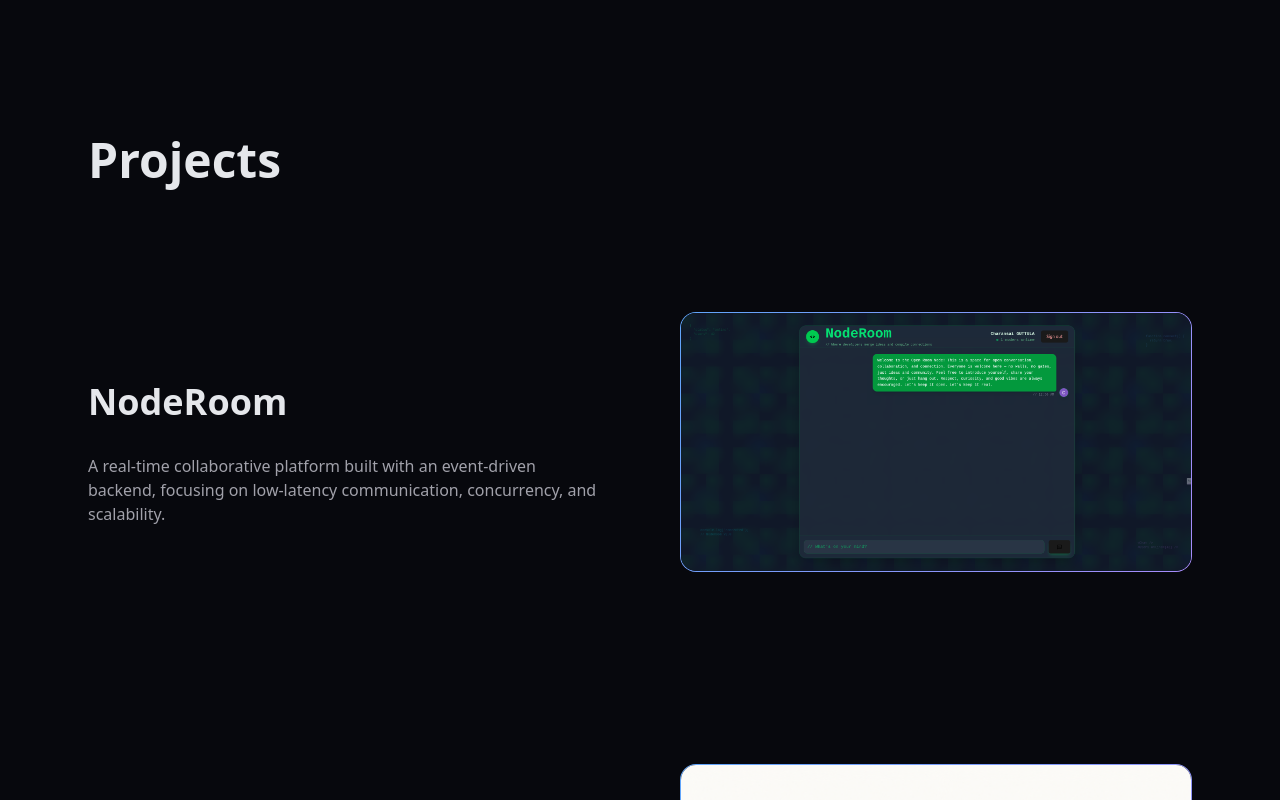
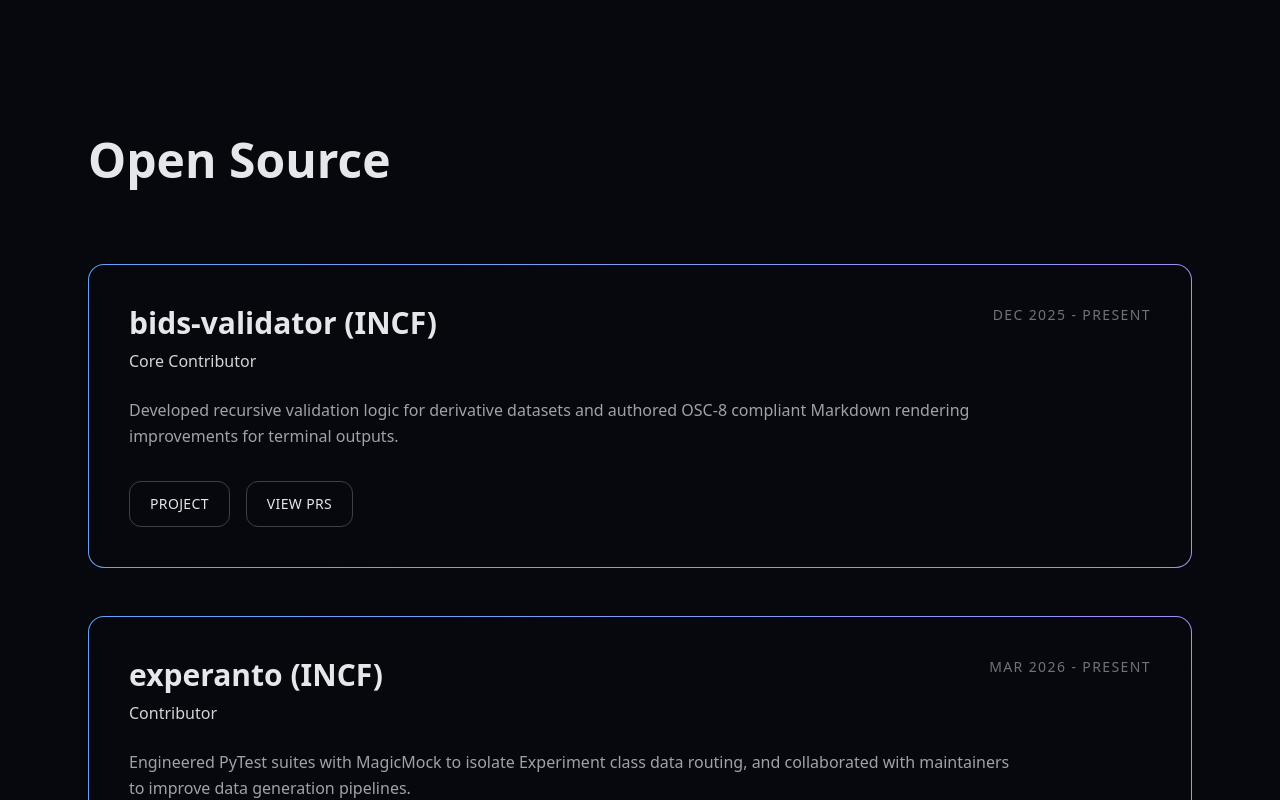
Before and after one commit to BitForge95/BitForge95.github.io, a React (Create React App) app: page / in a window 1280 px wide. Shown: the part 1620-2420 px from the top of the page. Built offline with nearby package versions, Linux system fonts and the light colour scheme.

Commit message:
Add Open Source Contributions section and minor tweaks

```diff
--- a/src/App.js
+++ b/src/App.js
@@ -3,6 +3,7 @@
 import About from "./components/About";
 import Skills from "./components/Skills";
 import Projects from "./components/Projects";
+import OpenSourceContributions from "./components/OpenSourceContributions";
 import Contact from "./components/Contact";
 
 export default function App() {
@@ -18,6 +19,7 @@
       <div className="max-w-6xl mx-auto px-6">
         <Hero />
         <Skills />
+        <OpenSourceContributions />
         <Projects />
         <About />
         <Contact />
--- a/src/components/About.jsx
+++ b/src/components/About.jsx
@@ -8,7 +8,7 @@
       whileInView={{ opacity: 1 }}
       viewport={{ once: true }}
     >
-      <h2 className="text-5xl font-bold mb-14">About</h2>
+      <h2 className="text-5xl font-bold mb-14">About Me</h2>
 
       <p className="text-3xl leading-relaxed text-zinc-300">
         I’m a Computer Science undergraduate at IIITDM Jabalpur
--- /dev/null
+++ b/src/components/OpenSourceContributions.jsx
@@ -0,0 +1,93 @@
+import { motion } from "framer-motion";
+
+const contributions = [
+   {
+    project: "bids-validator (INCF)",
+    role: "Core Contributor",
+    duration: "Dec 2025 - Present",
+    summary:
+      "Developed recursive validation logic for derivative datasets and authored OSC-8 compliant Markdown rendering improvements for terminal outputs.",
+    links: [
+      { label: "Project", href: "https://github.com/bids-standard/bids-validator" },
+      { label: "View PRs", href: "https://github.com/bids-standard/bids-validator/issues?q=is%3Apr%20author%3ABitForge95" }
+    ]
+  },
+  {
+    project: "experanto (INCF)",
+    role: "Contributor",
+    duration: "Mar 2026 - Present",
+    summary:
+      "Engineered PyTest suites with MagicMock to isolate Experiment class data routing, and collaborated with maintainers to improve data generation pipelines.",
+    links: [
+      { label: "Project", href: "https://github.com/sensorium-competition/experanto" },
+      { label: "View PRs", href: "https://github.com/sensorium-competition/experanto/issues?q=is%3Apr%20author%3ABitForge95" }
+    ]
+  },
+  {
+    project: "phys2bids",
+    role: "Officially Recognized Contributor",
+    duration: "Mar 2026",
+    summary:
+      "Improved CLI documentation and usability for the pad option, helping researchers format physiological data for neuroimaging workflows.",
+    links: [
+      { label: "Project", href: "https://github.com/physiopy/phys2bids" },
+      { label: "View PRs", href: "https://github.com/physiopy/phys2bids/issues?q=is%3Apr+author%3ABitForge95" }
+    ]
+  }
+];
+
+export default function OpenSourceContributions() {
+  return (
+    <section className="py-48">
+      <motion.h2
+        className="text-5xl font-bold mb-20"
+        initial={{ opacity: 0, y: 40 }}
+        whileInView={{ opacity: 1, y: 0 }}
+        viewport={{ once: true }}
+      >
+        Open Source
+      </motion.h2>
+
+      <div className="space-y-12">
+        {contributions.map((item) => (
+          <motion.article
+            key={item.project}
+            className="gradient-stroke rounded-2xl p-8 md:p-10"
+            initial={{ opacity: 0, y: 80 }}
+            whileInView={{ opacity: 1, y: 0 }}
+            viewport={{ once: true }}
+            transition={{ duration: 0.8, ease: "easeOut" }}
+          >
+            <div className="flex flex-wrap items-start justify-between gap-6">
+              <div>
+                <h3 className="text-3xl font-semibold">{item.project}</h3>
+                <p className="mt-2 text-zinc-300">{item.role}</p>
+              </div>
+              <p className="text-sm uppercase tracking-widest text-zinc-500">
+                {item.duration}
+              </p>
+            </div>
+
+            <p className="mt-6 text-zinc-400 max-w-4xl leading-relaxed">
+              {item.summary}
+            </p>
+
+            <div className="mt-8 flex flex-wrap gap-4">
+              {item.links.map((link) => (
+                <a
+                  key={link.href}
+                  href={link.href}
+                  target="_blank"
+                  rel="noopener noreferrer"
+                  className="px-5 py-3 border border-zinc-700 rounded-xl text-sm uppercase tracking-wide"
+                >
+                  {link.label}
+                </a>
+              ))}
+            </div>
+          </motion.article>
+        ))}
+      </div>
+    </section>
+  );
+}
```
Also changed, not shown: 1 other file (tests, documents, lock files or other folders).
